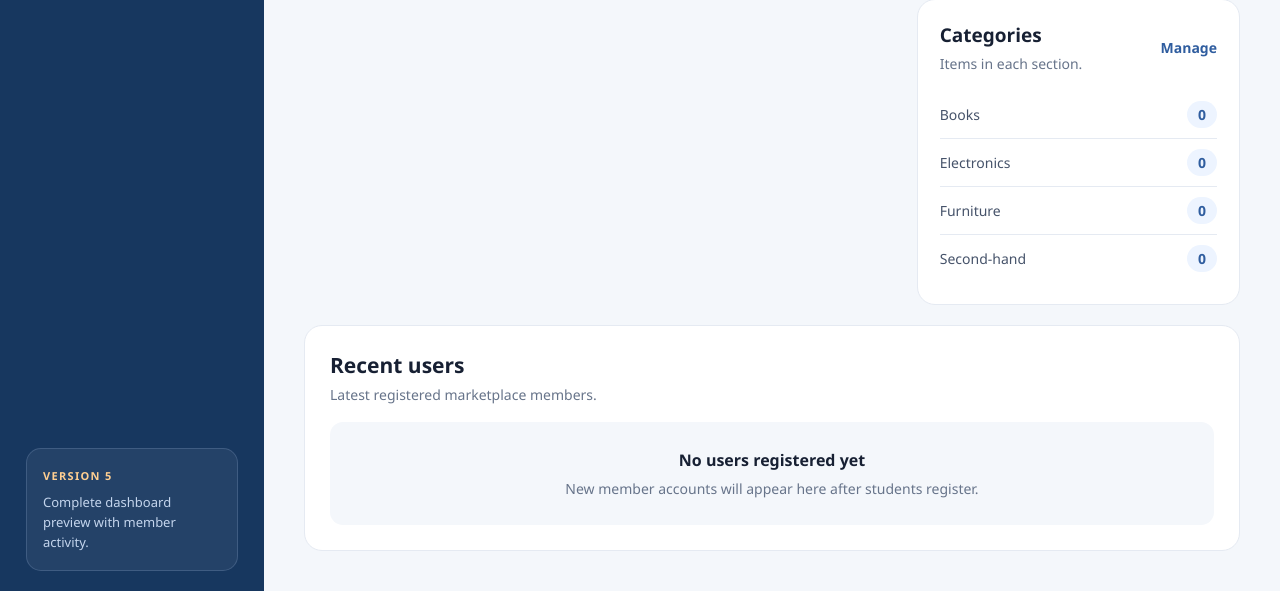
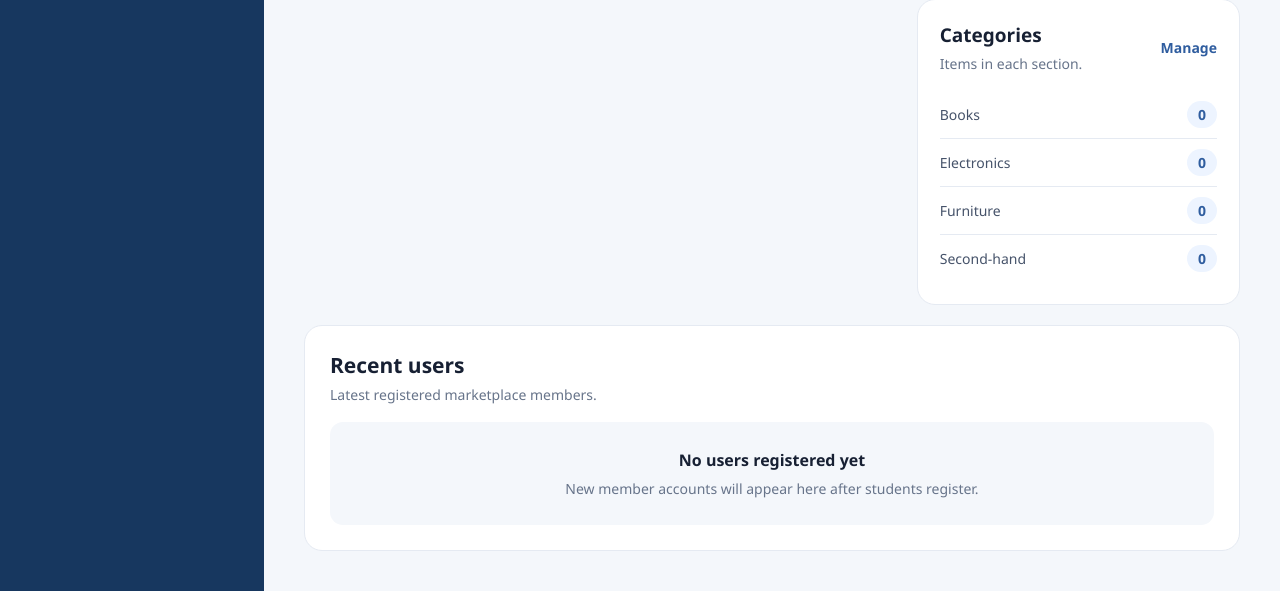
Before and after one commit to S1ngggg/GitExercise-G062-, a Flask app: page /admin in a window 1280 px wide. Shown: the part 786-1377 px from the top of the page. Run offline with Flask 3, Linux system fonts and the light colour scheme; data comes from the database, SQL or seed files in the repository; data that the repository does not hold is empty.

Commit message:
remove testing data

```diff
--- a/static/css/admin.css
+++ b/static/css/admin.css
@@ -92,30 +92,6 @@
 
 .admin-nav .disabled {
     opacity: .58;
-}
-
-.preview-note {
-    margin: auto 8px 0;
-    padding: 18px 16px;
-    border: 1px solid rgba(187, 211, 246, .18);
-    border-radius: 15px;
-    background: rgba(255, 255, 255, .06);
-}
-
-.preview-note p {
-    margin: 0;
-    color: #c4d5ed;
-    font-size: 13px;
-    line-height: 1.55;
-}
-
-.preview-note .preview-label {
-    margin-bottom: 8px;
-    color: #ffcf91;
-    font-size: 11px;
-    font-weight: 700;
-    letter-spacing: .12em;
-    text-transform: uppercase;
 }
 
 .admin-main {
@@ -731,10 +707,6 @@
         margin: 25px 0;
     }
 
-    .preview-note {
-        margin: 0;
-    }
-
     .admin-main {
         padding: 24px;
     }
--- a/templates/admin.html
+++ b/templates/admin.html
@@ -25,11 +25,6 @@
                 <a href="{{ url_for('admin_reports') }}">Reports</a>
                 <a href="{{ url_for('home') }}">View website</a>
             </nav>
-
-            <section class="preview-note">
-                <p class="preview-label">Version 5</p>
-                <p>Complete dashboard preview with member activity.</p>
-            </section>
         </aside>
 
         <main class="admin-main">
--- a/templates/admin_categories.html
+++ b/templates/admin_categories.html
@@ -25,11 +25,6 @@
                 <a href="{{ url_for('admin_reports') }}">Reports</a>
                 <a href="{{ url_for('home') }}">View website</a>
             </nav>
-
-            <section class="preview-note">
-                <p class="preview-label">Category Management</p>
-                <p>Add, rename, and remove marketplace categories safely.</p>
-            </section>
         </aside>
 
         <main class="admin-main">
--- a/templates/admin_items.html
+++ b/templates/admin_items.html
@@ -25,11 +25,6 @@
                 <a href="{{ url_for('admin_reports') }}">Reports</a>
                 <a href="{{ url_for('home') }}">View website</a>
             </nav>
-
-            <section class="preview-note">
-                <p class="preview-label">Listing Management</p>
-                <p>Edit item price, category, condition, and availability status.</p>
-            </section>
         </aside>
 
         <main class="admin-main">
--- a/templates/admin_reports.html
+++ b/templates/admin_reports.html
@@ -25,11 +25,6 @@
                 <a class="active" href="{{ url_for('admin_reports') }}">Reports</a>
                 <a href="{{ url_for('home') }}">View website</a>
             </nav>
-
-            <section class="preview-note">
-                <p class="preview-label">Report Management</p>
-                <p>Review student-submitted listing reports and decide what needs attention.</p>
-            </section>
         </aside>
 
         <main class="admin-main">
```
